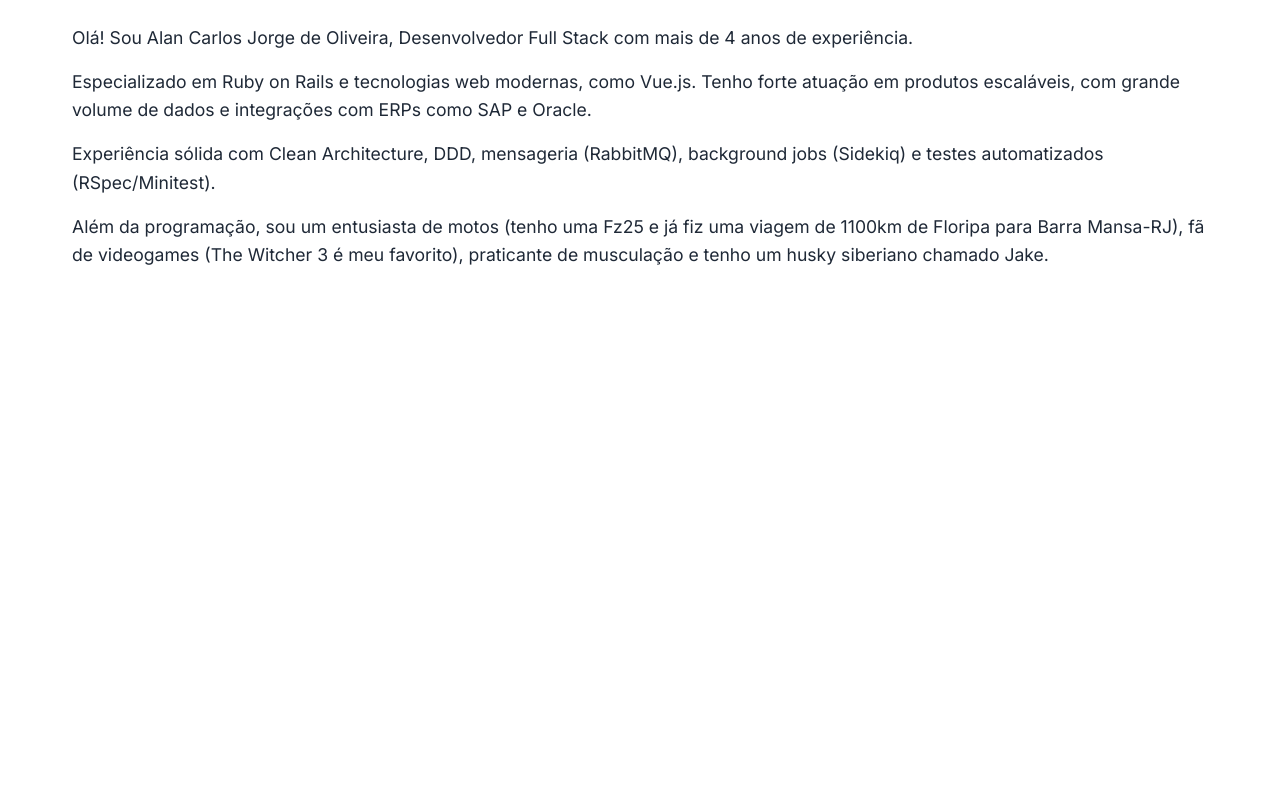
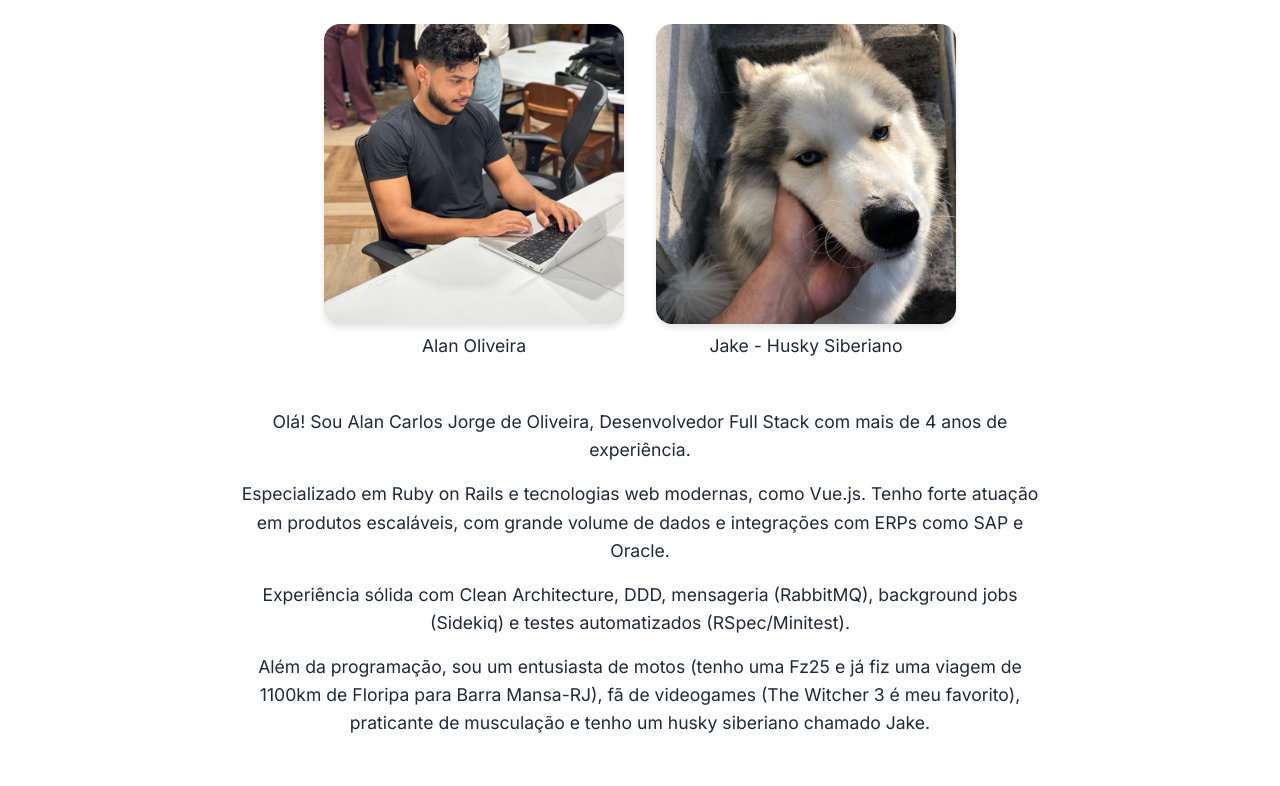
Before and after one commit to alancjo/portfolio, a plain HTML site: page index.html in a window 1280 px wide. Shown: the part 168-954 px from the top of the page. Before the commit the page ends 800 px from the top, so only its background shows below. Drawn offline with Linux system fonts and the light colour scheme.

Commit message:
feat: add images

```diff
--- a/index.html
+++ b/index.html
@@ -5,7 +5,7 @@
     <meta charset="UTF-8">
     <meta name="viewport" content="width=device-width, initial-scale=1.0">
     <meta name="description" content="Portfólio profissional de Alan Carlos Jorge de Oliveira - Desenvolvedor Full Stack">
-    <title>Alan Carlos Jorge - Desenvolvedor Full Stack</title>
+    <title>Alan Oliveira - Desenvolvedor Full Stack</title>
 
     <!-- Fontes e estilos -->
     <link rel="preconnect" href="https://fonts.googleapis.com">
@@ -31,6 +31,16 @@
         <!-- Seção Sobre -->
         <section id="sobre" class="conteudo">
             <h1>Sobre mim</h1>
+            <div class="profile-images">
+                <div class="profile-image-container">
+                    <img src="assets/images/minha_foto.jpg" alt="Alan Carlos Jorge" class="profile-image">
+                    <p class="profile-image-caption">Alan Oliveira</p>
+                </div>
+                <div class="profile-image-container">
+                    <img src="assets/images/jake_husky.jpg" alt="Jake - Husky Siberiano" class="profile-image">
+                    <p class="profile-image-caption">Jake - Husky Siberiano</p>
+                </div>
+            </div>
             <p>Olá! Sou Alan Carlos Jorge de Oliveira, Desenvolvedor Full Stack com mais de 4 anos de experiência.</p>
             <p>Especializado em Ruby on Rails e tecnologias web modernas, como Vue.js. Tenho forte atuação em produtos escaláveis, com grande volume de dados e integrações com ERPs como SAP e Oracle.</p>
             <p>Experiência sólida com Clean Architecture, DDD, mensageria (RabbitMQ), background jobs (Sidekiq) e testes automatizados (RSpec/Minitest).</p>
--- a/style.css
+++ b/style.css
@@ -127,9 +127,60 @@ h3 {
 }
 
 /* Seção Sobre */
+#sobre {
+    display: flex;
+    flex-direction: column;
+    align-items: center;
+    justify-content: center;
+    gap: 2rem;
+    width: 100%;
+    text-align: center;
+}
+
 #sobre p {
     margin-bottom: 1rem;
     font-size: 1.1rem;
+    max-width: 800px;
+    text-align: center;
+    margin-left: auto;
+    margin-right: auto;
+}
+
+.profile-images {
+    display: flex;
+    gap: 2rem;
+    flex-wrap: wrap;
+    justify-content: center;
+    margin: 2rem 0;
+    width: auto;
+    align-self: center;
+}
+
+.profile-image-container {
+    display: flex;
+    flex-direction: column;
+    align-items: center;
+    width: 300px;
+}
+
+.profile-image {
+    width: 300px;
+    height: 300px;
+    object-fit: cover;
+    border-radius: 1rem;
+    box-shadow: 0 4px 6px var(--shadow-color);
+    transition: transform 0.3s;
+}
+
+.profile-image:hover {
+    transform: scale(1.05);
+}
+
+.profile-image-caption {
+    text-align: center;
+    margin-top: 0.5rem;
+    color: var(--text-color);
+    font-size: 0.9rem;
 }
 
 /* Seção Formação */
```
Also changed, not shown: assets/images/jake_husky.jpg (added), assets/images/minha_foto.jpg (added).
